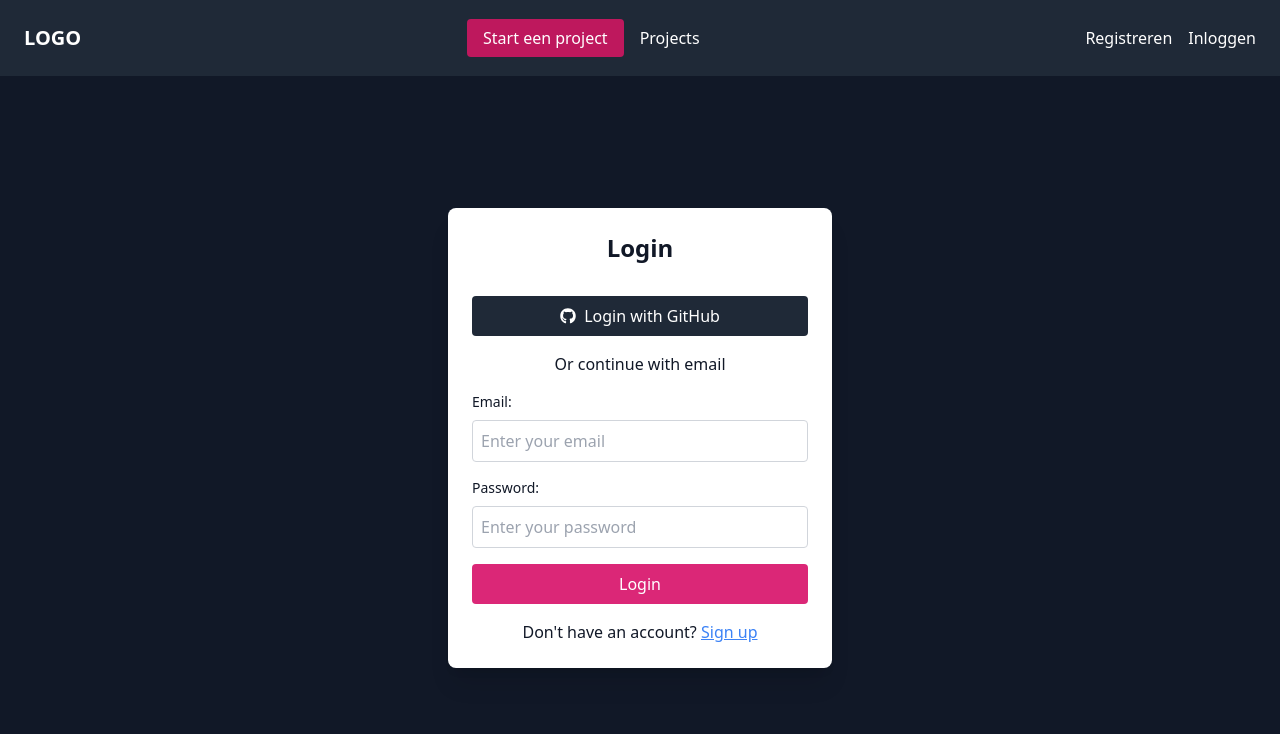
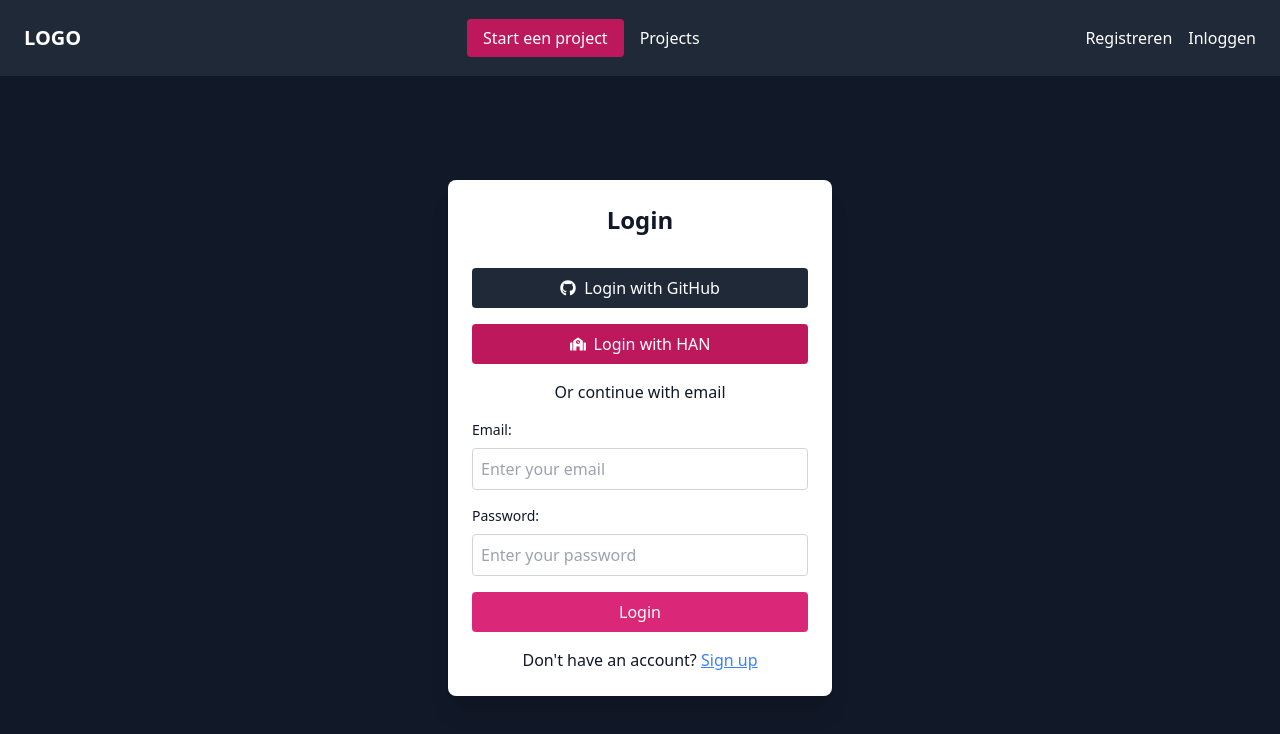
Before and after one commit to HAN-AIM-CMD-WG/Inclusive-Design, a React (Create React App) app in the folder frontend/: page /login in a window 1280 px wide. Shown: the top 734 px of the page. Built offline with nearby package versions, Linux system fonts and the light colour scheme.

Commit message:
Update Login.js

```diff
--- a/frontend/src/pages/Login.js
+++ b/frontend/src/pages/Login.js
@@ -1,7 +1,10 @@
 /* eslint-disable react/no-unescaped-entities */
 import React, { useState } from 'react'
 import Navbar from '../components/SecNavbar'
-import { FaGithub } from 'react-icons/fa'
+import {
+  FaGithub,
+  FaSchool
+} from 'react-icons/fa'
 
 const LoginPage = () => {
   const [credentials, setCredentials] = useState({
@@ -26,6 +29,10 @@ const LoginPage = () => {
     window.location.href = 'http://localhost:4000/auth/github'
   }
 
+  const handleHANLogin = () => {
+    window.location.href = 'http://localhost:4000/auth/han'
+  }
+
   return (
     <div className="flex flex-col min-h-screen bg-gray-900">
       {/* Your Navbar component here */}
@@ -42,12 +49,17 @@ const LoginPage = () => {
           >
             <FaGithub className="mr-2" /> Login with GitHub
           </button>
+          <button
+            className="w-full p-2 bg-pink-700 text-white rounded hover:bg-pink-800 focus:outline-none focus:bg-gray-700 mb-4 flex justify-center items-center"
+            onClick={handleHANLogin}
+          >
+            <FaSchool className="mr-2" />
+            Login with HAN
+          </button>
           <div className="mb-4 text-center">
             <span className="text-gray-900">Or continue with email</span>
           </div>
-          {/* <h1 className="text-2xl font-bold mb-8 text-center text-gray-900">
-            Login
-          </h1> */}
+
           <form onSubmit={handleSubmit}>
             <div className="mb-4">
               <label
```
